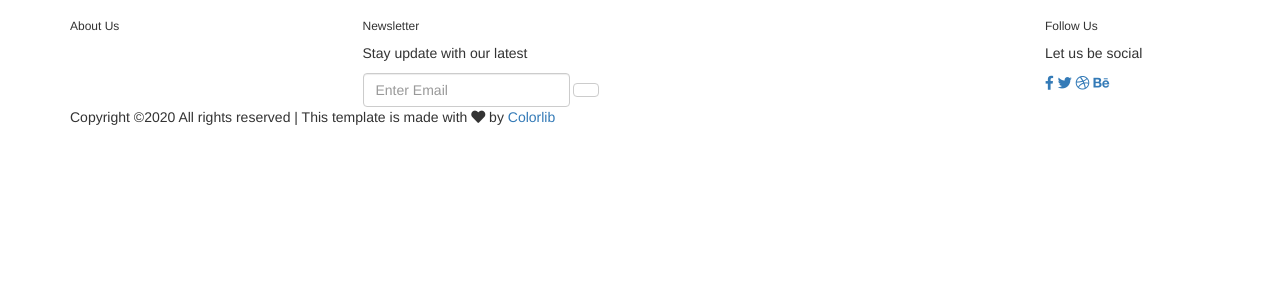
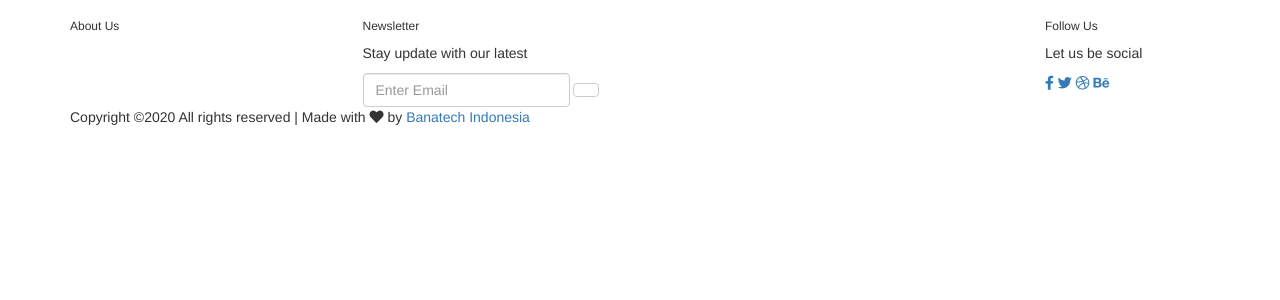
Before and after one commit to adlubagusi/kampungdigital, a CodeIgniter app: page /banatech/index.php/letter/index in a window 1280 px wide. Shown: the part 161-461 px from the top of the page. Run offline with CodeIgniter, Linux system fonts and the light colour scheme; data comes from the database, SQL or seed files in the repository; data that the repository does not hold is empty; some libraries are stand-ins or nearby versions.

Commit message:
update dikit

```diff
--- a/application/helpers/my_helper.php
+++ b/application/helpers/my_helper.php
@@ -69,6 +69,7 @@ function gen_menu_admin(){
       ["icon"=>"fa-gear", "url"=>"setting", "text"=>"Pengaturan", "submenu"=>[
           ["icon"=>"fa-gears", "url"=>"setting-general", "text"=>"Pengaturan Umum"],
           ["icon"=>"fa-facebook-square", "url"=>"setting-socmed", "text"=>"Pengaturan Sosmed"],
+          ["icon"=>"fa-globe", "url"=>"setting-seo", "text"=>"Pengaturan SEO"],
       ]],
       ["icon"=>"fa-sign-out", "url"=>"logout", "text"=>"Logout"],
   );
--- a/application/views/frontend/letter/v_letter.php
+++ b/application/views/frontend/letter/v_letter.php
@@ -19,7 +19,7 @@
                 <a href="blog-single.html">
                   <h3><?php echo $cSurat_judul?></h3>
                 </a>
-                <a href="<?=base_url().$cSurat_File?>" class="button" href="#" style="width: 100%;text-align: center;">Download <i class="ti-arrow-right"></i></a>
+                <a href="<?=base_url().$cSurat_File?>" class="button" href="#" style="width: 100%;text-align: center;" download>Download <i class="ti-arrow-right"></i></a>
               </div>
             </div>
           </div>
--- a/application/views/frontend/v_footer.php
+++ b/application/views/frontend/v_footer.php
@@ -76,7 +76,7 @@
       </div>
       <div class="footer-bottom d-flex justify-content-center align-items-center flex-wrap">
         <p class="footer-text m-0"><!-- Link back to Colorlib can't be removed. Template is licensed under CC BY 3.0. -->
-Copyright &copy;<script>document.write(new Date().getFullYear());</script> All rights reserved | This template is made with <i class="fa fa-heart" aria-hidden="true"></i> by <a href="https://colorlib.com" target="_blank">Colorlib</a>
+Copyright &copy;<script>document.write(new Date().getFullYear());</script> All rights reserved |  Made with <i class="fa fa-heart" aria-hidden="true"></i> by <a href="https://banatechindo.com" target="_blank">Banatech Indonesia</a>
 <!-- Link back to Colorlib can't be removed. Template is licensed under CC BY 3.0. --></p>
       </div>
     </div>
```
